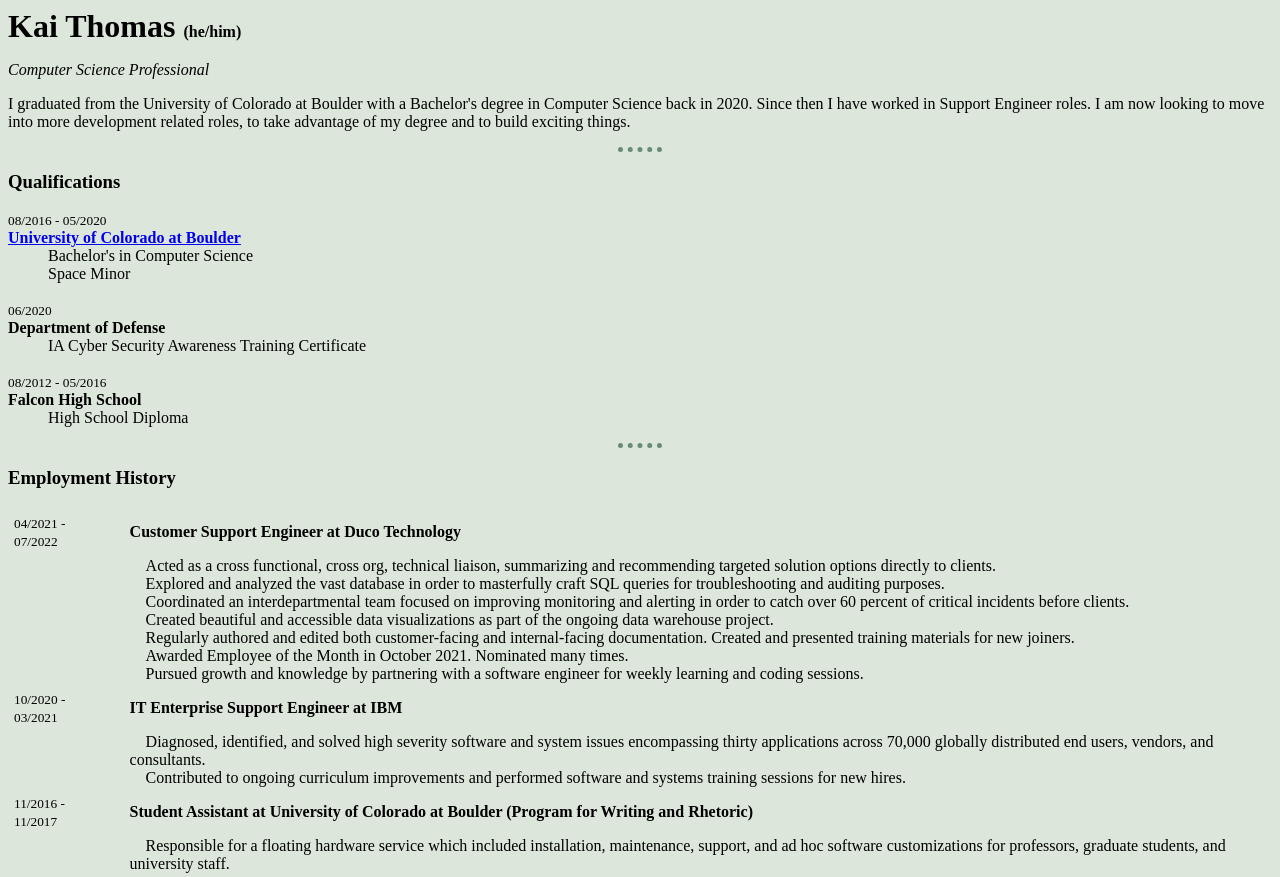
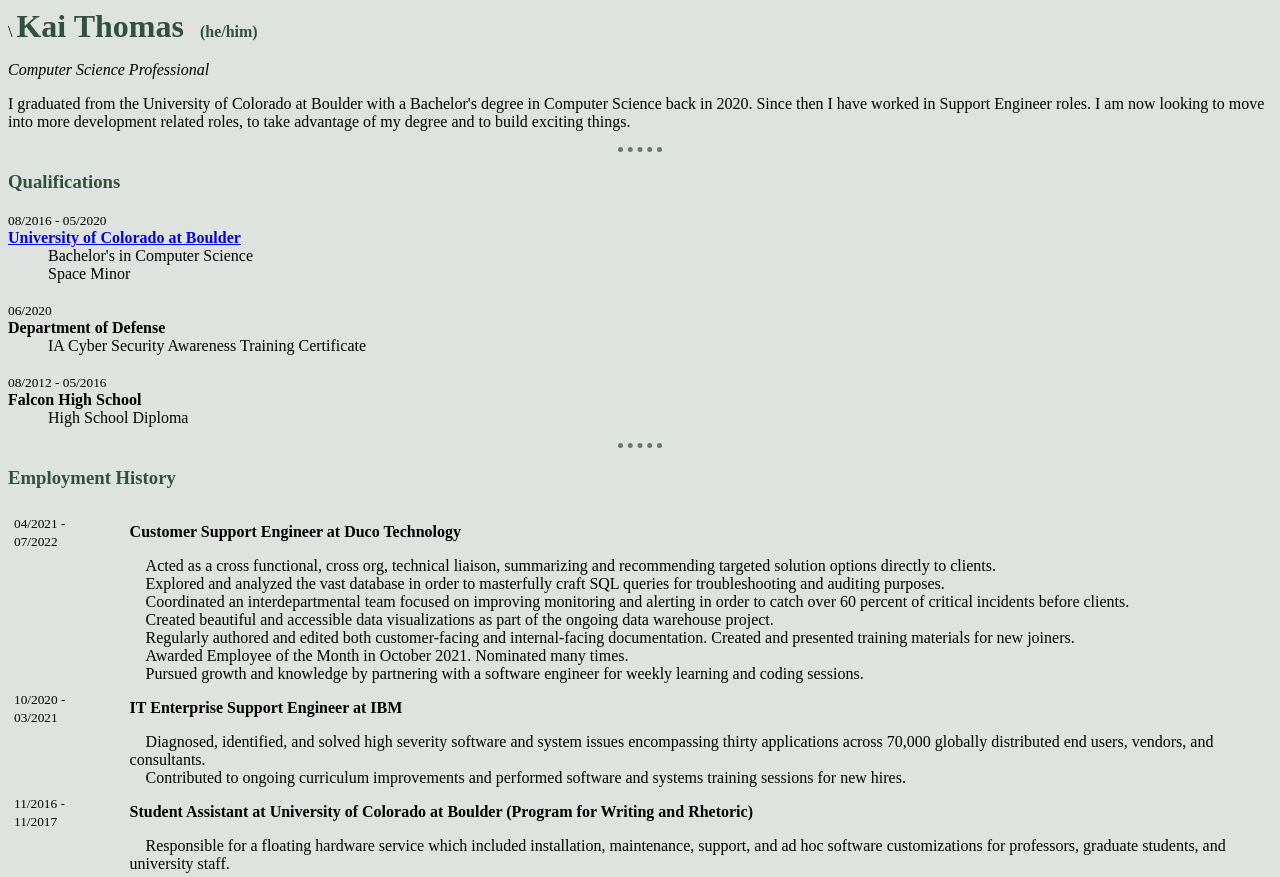
Before and after one commit to kaiThomas236/MyWebsite, a plain HTML site: page index.html in a window 1280 px wide. Shown: the top 877 px of the page. Drawn offline with Linux system fonts and the light colour scheme.

Commit message:
updated color scheme

```diff
--- a/css/styles.css
+++ b/css/styles.css
@@ -1,12 +1,44 @@
+/*  #D1824D  #3D6249  #5C8469  #9DB5A2  #DDE6DB  */
+/*  #D68060  #32513C  #657B6C  #A2AFA6  #DEE3E0  */
+
 body {
-  background-color: #DDE6DB;
+  background-color: #DEE3E0;
 }
 
 hr {
 
-  border-color: #698C75;
+  border-color: #657B6C;
   border-style: none;
   border-top-style: dotted;
   border-width: 5px;
   width: 3.5%;
 }
+
+h1 {
+  color: #32513C;
+}
+
+h2 {
+  color: #32513C;
+}
+
+h3 {
+  color: #32513C;
+}
+
+h4 {
+  color: #32513C;
+  margin: 8px;
+}
+
+#name {
+  display: inline;
+}
+
+#pronouns {
+  display: inline;
+}
+
+#stars {
+  color: #D68060;
+}
--- a/index.html
+++ b/index.html
@@ -4,14 +4,17 @@
 <head>
   <meta charset="utf-8">
   <title>Kai's Personal Site</title>
-  <link rel="stylesheet" href="css/styles.css">
+  <link rel="stylesheet" href="css/styles.css">\
+
+  <!--  ICON?? -->
+
 </head>
 
 <body>
 
-  <!--  #D1824D  #698C75  #7BA388  #ACC5B2  #DDE6DB  -->
-  <h1 style="display:inline;">Kai Thomas </h1>
-  <h4 style="display:inline;">(he/him)</h4>
+
+  <h1 id="name">Kai Thomas </h1>
+  <h4 id="pronouns">(he/him)</h4>
   <p><em>Computer Science Professional</em></p>
   <p>I graduated from the University of Colorado at Boulder with a Bachelor's degree in Computer Science back in 2020. Since then I have worked in Support Engineer roles. I am now looking to move into more development related roles, to take advantage
     of my degree and to build exciting things.</p>
@@ -93,7 +96,7 @@
     <!--&#x2B50;-->
     <tr>
       <td>Python</td>
-      <td><small>&#x2B50;&#x2B50;&#x2B50;&#x2B50;&#x2B50;</small></td>
+      <td id="stars"><small>&#x2B50;&#x2B50;&#x2B50;&#x2B50;&#x2B50;</small></td>
       <td>&emsp;</td>
       <td>Panopticon</td>
       <td><small>&#x2B50;&#x2B50;&#x2B50;&#x2B50;</small></td>
```
Also changed, not shown: pages/interests.html (+3 -3 lines), pages/projects.html (added, +10 -0 lines).
